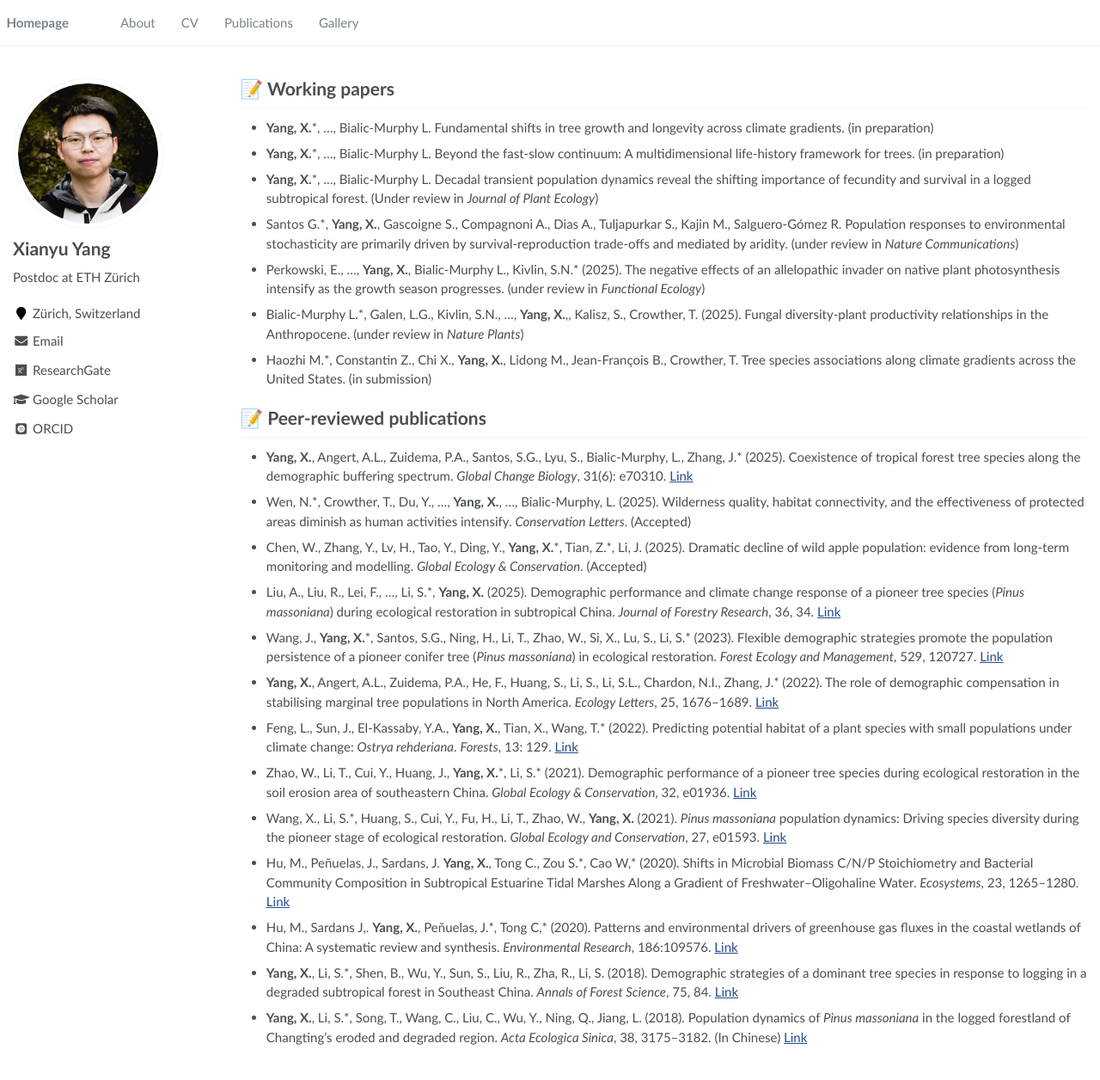
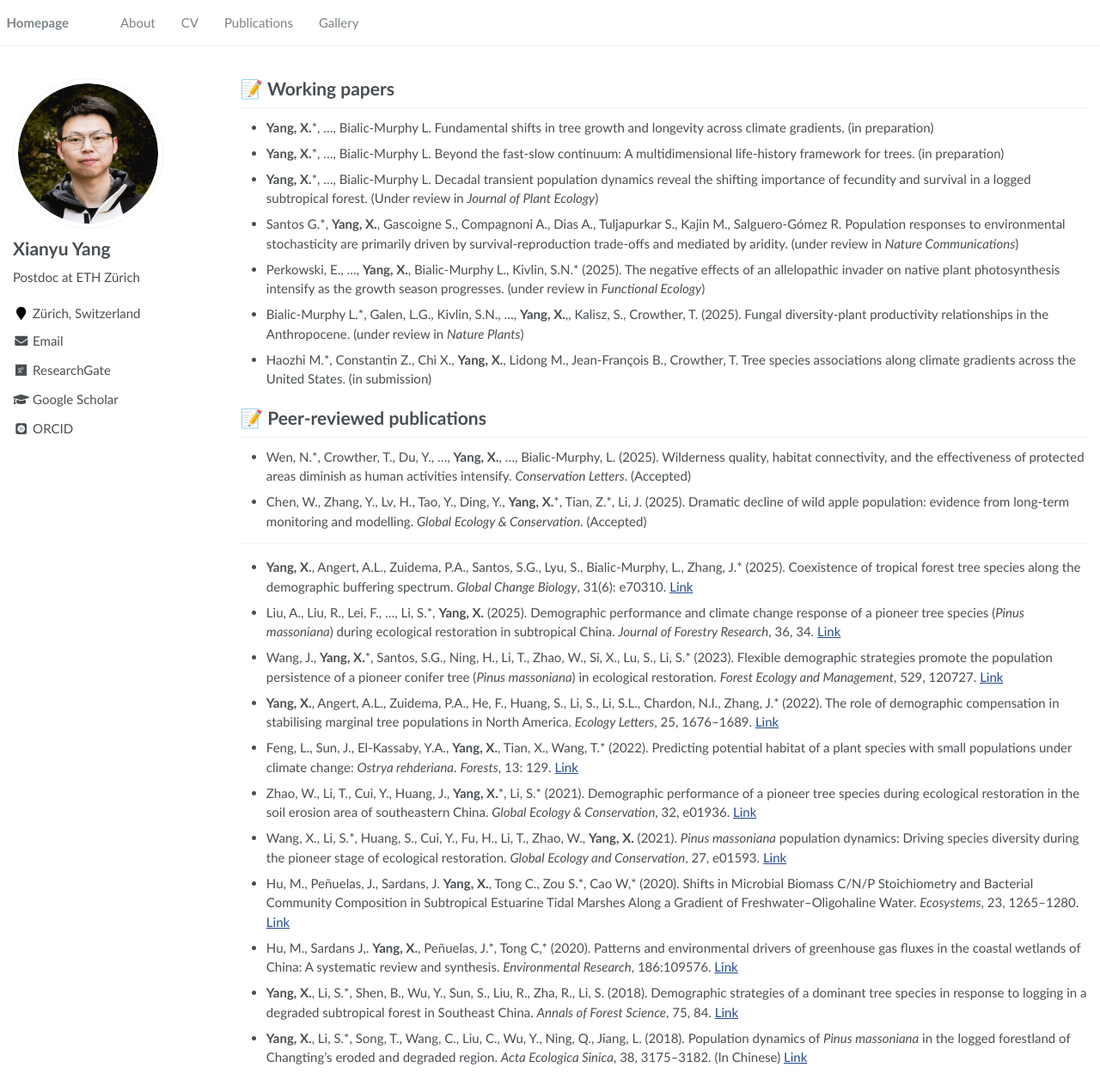
Before and after one commit to Xianyu-Yang/xianyu-yang.github.io, a Jekyll site: the page built from _pages/publications.md, in a window 1280 px wide and 1256 px high. Shown: the whole window at 86% size. Built offline with Jekyll 4.4.1, drawn with Linux system fonts in a browser that asks for light colours; some web fonts are replaced.

```diff
--- a/_pages/publications.md
+++ b/_pages/publications.md
@@ -22,11 +22,13 @@ author_profile: true
 
 
 # 📝 Peer-reviewed publications
-- **Yang, X.**, Angert, A.L., Zuidema, P.A., Santos, S.G., Lyu, S., Bialic-Murphy, L., Zhang, J.\* (2025). Coexistence of tropical forest tree species along the demographic buffering spectrum. _Global Change Biology_, 31(6): e70310. [Link](https://onlinelibrary.wiley.com/doi/10.1111/gcb.70310){:target="_blank"}
-
 - Wen, N.\*, Crowther, T., Du, Y., ..., **Yang, X.**, ..., Bialic-Murphy, L. (2025). Wilderness quality, habitat connectivity, and the effectiveness of protected areas diminish as human activities intensify. _Conservation Letters_. (Accepted)
 
 - Chen, W., Zhang, Y., Lv, H., Tao, Y., Ding, Y., **Yang, X.**\*, Tian, Z.\*, Li, J. (2025). Dramatic decline of wild apple population: evidence from long-term monitoring and modelling.  _Global Ecology & Conservation_. (Accepted)
+
+----------------------------
+
+-  **Yang, X.**, Angert, A.L., Zuidema, P.A., Santos, S.G., Lyu, S., Bialic-Murphy, L., Zhang, J.\* (2025). Coexistence of tropical forest tree species along the demographic buffering spectrum. _Global Change Biology_, 31(6): e70310. [Link](https://onlinelibrary.wiley.com/doi/10.1111/gcb.70310){:target="_blank"}
 
 - Liu, A., Liu, R., Lei, F., ..., Li, S.\*, **Yang, X.** (2025). Demographic performance and climate change response of a pioneer tree species (*Pinus massoniana*) during ecological restoration in subtropical China. _Journal of Forestry Research_, 36, 34. [Link](https://link.springer.com/article/10.1007/s11676-025-01831-0){:target="_blank"}
 
```
